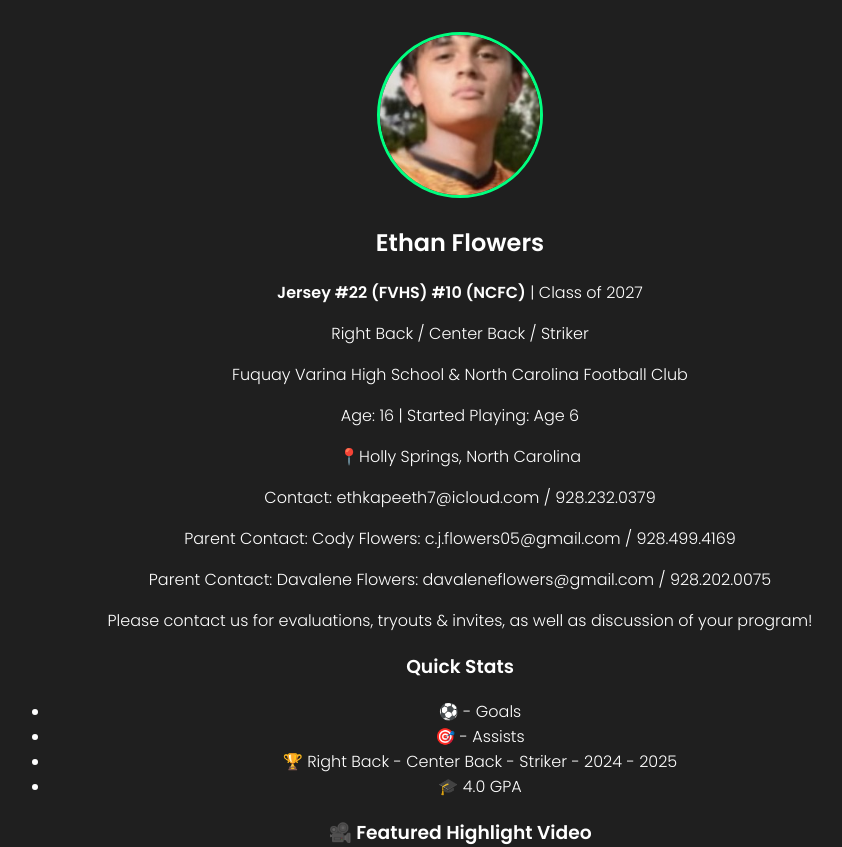
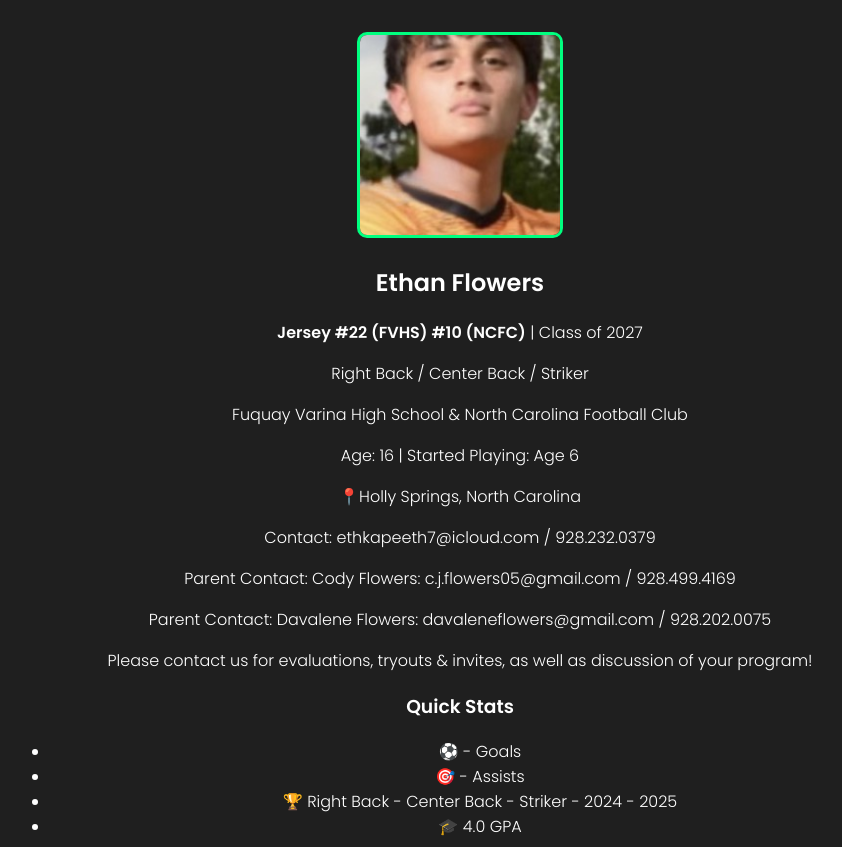
Before and after one commit to cjflowers05/ethan-soccer-site, a plain HTML site: page index.html in a window 1280 px wide. Shown: the top 847 px of the page, without its empty margins (180-1022 px from the left). Drawn offline with Linux system fonts and the light colour scheme.

Commit message:
Update index.html

```diff
--- a/index.html
+++ b/index.html
@@ -18,11 +18,11 @@
     input, button { padding: 0.5rem; width: 100%; margin-top: 0.5rem; }
     input { background: #2a2a2a; color: white; border: none; border-radius: 6px; }
     button { background: #00ff7f; color: #121212; font-weight: bold; border: none; border-radius: 6px; }
-	  .profile-photo {
+	.profile-photo {
   border: 3px solid #00ff7f;
-  border-radius: 50%;
-  width: 160px;
-  height: 160px;
+  border-radius: 10px;
+  width: 200px;
+  height: 200px;
   object-fit: cover;
 }
   </style>
@@ -39,11 +39,11 @@
     input, button { padding: 0.5rem; width: 100%; margin-top: 0.5rem; }
     input { background: #2a2a2a; color: white; border: none; border-radius: 6px; }
     button { background: #00ff7f; color: #121212; font-weight: bold; border: none; border-radius: 6px; }
-	    .profile-photo {
+.profile-photo {
   border: 3px solid #00ff7f;
-  border-radius: 50%;
-  width: 160px;
-  height: 160px;
+  border-radius: 10px;
+  width: 200px;
+  height: 200px;
   object-fit: cover;
 }
   </style>
@@ -69,11 +69,11 @@
       border-left: 5px solid #00ff7f;
       border-radius: 6px;
     }
-	  .profile-photo {
+	.profile-photo {
   border: 3px solid #00ff7f;
-  border-radius: 50%;
-  width: 160px;
-  height: 160px;
+  border-radius: 10px;
+  width: 200px;
+  height: 200px;
   object-fit: cover;
 }
   </style>
```
